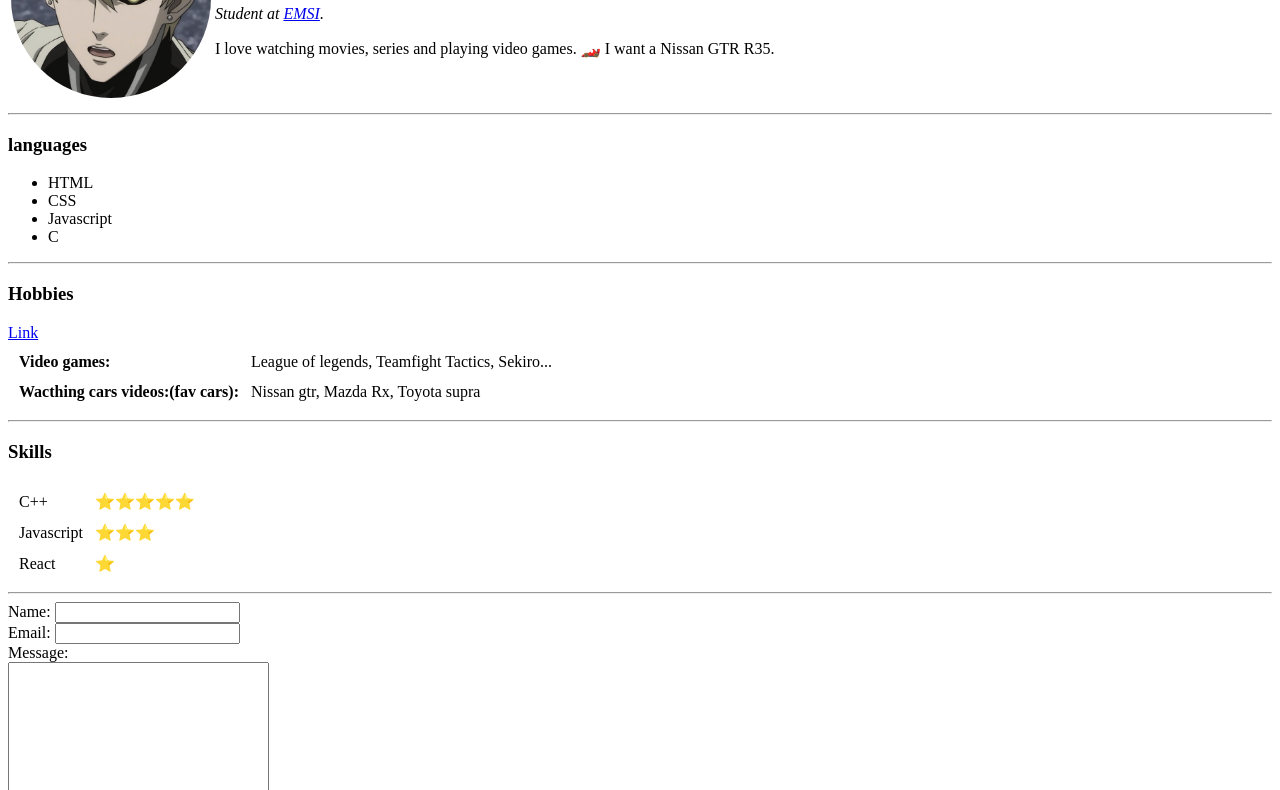
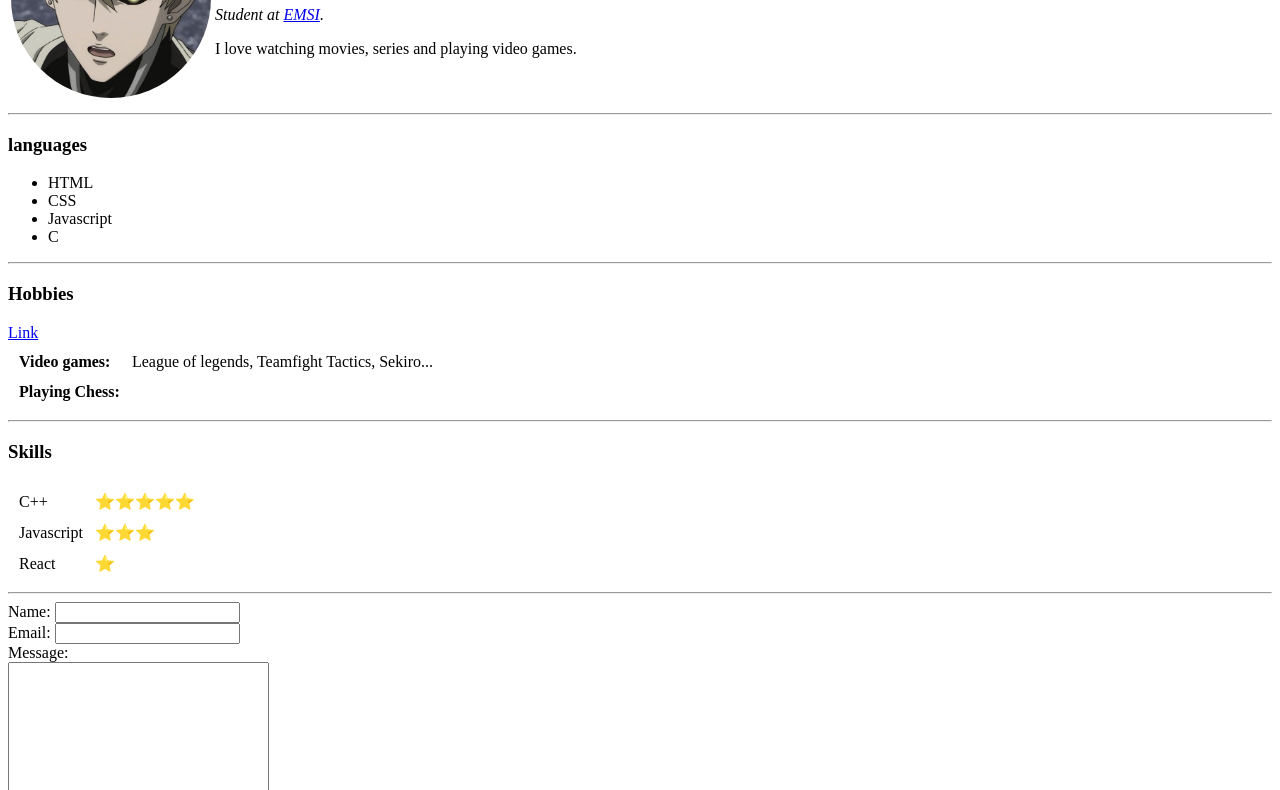
Before and after one commit to abderrahimSadik1/personal, a plain HTML site: page index.html in a window 1280 px wide. Shown: the part 113-903 px from the top of the page. Drawn offline with Linux system fonts and the light colour scheme.

Commit message:
Update index.html

```diff
--- a/index.html
+++ b/index.html
@@ -14,10 +14,10 @@
 <body>
     <table>
     <tr>
-        <td><img src="\images\abderrahim profile pic.jpg" alt="abderrahim profile pic" width="200 px" height="200 px"></td>
+        <td><img src="images\abderrahim profile pic.jpg" alt="abderrahim profile pic" width="200 px" height="200 px"></td>
         <td><h1>Abderrahim Sadik</h1>
             <p><em>Student at <a href="https://www.emsi.ma">EMSI</a>.</em></p>
-            <p>I love watching movies, series and playing video games. 🏎️ I want a Nissan GTR R35.</p></td>
+            <p>I love watching movies, series and playing video games.</p></td>
     </tr>
     </table>
     <hr>
@@ -37,8 +37,7 @@
             <td>League of legends, Teamfight Tactics, Sekiro...</td>
         </tr>
         <tr>
-            <td><b>Wacthing cars videos:(fav cars):</b></td>
-            <td>Nissan gtr, Mazda Rx, Toyota supra</td>
+                <td><b>Playing Chess:</b></td>
         </tr>
     </table>
     <hr>
```
